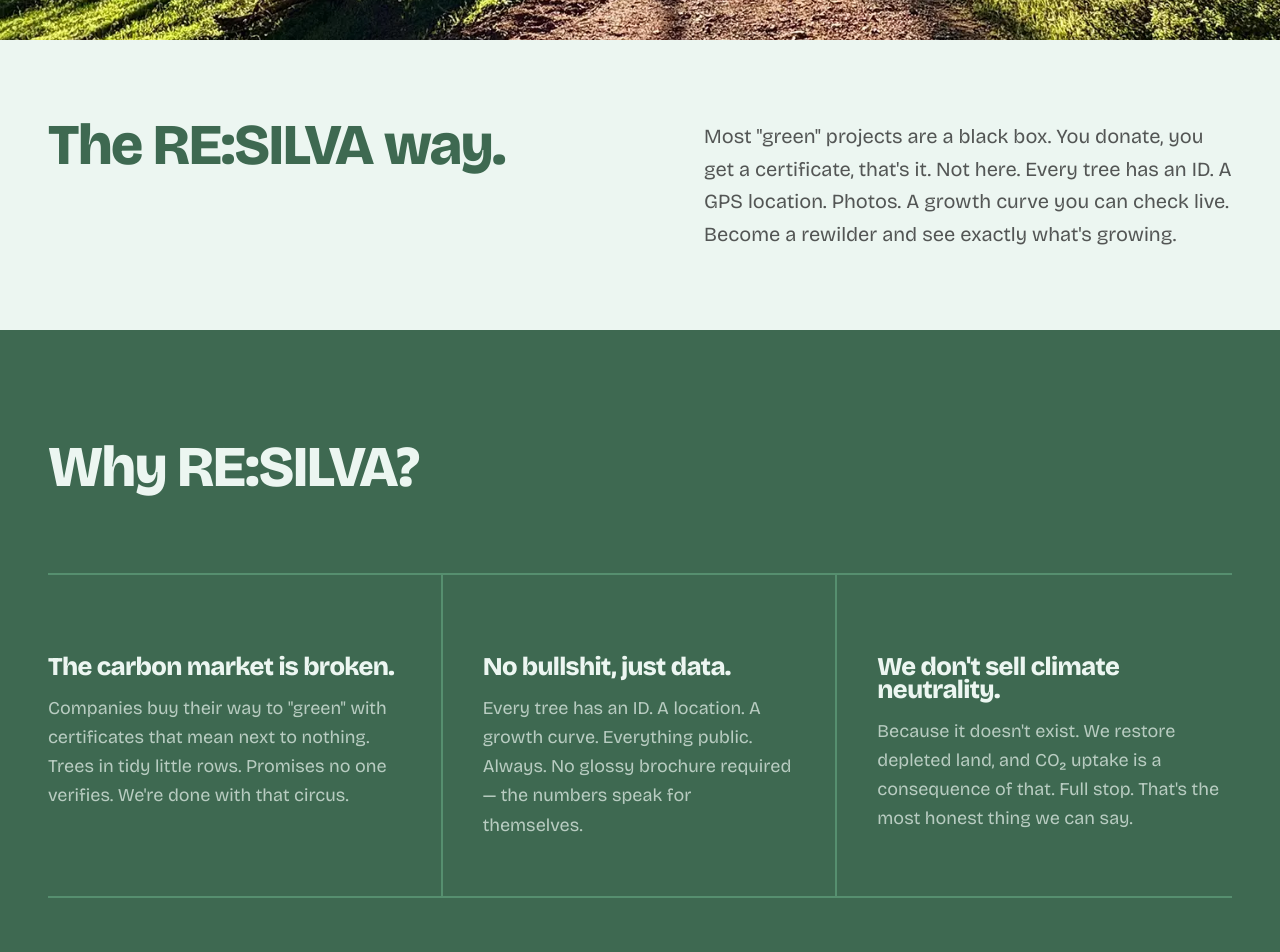
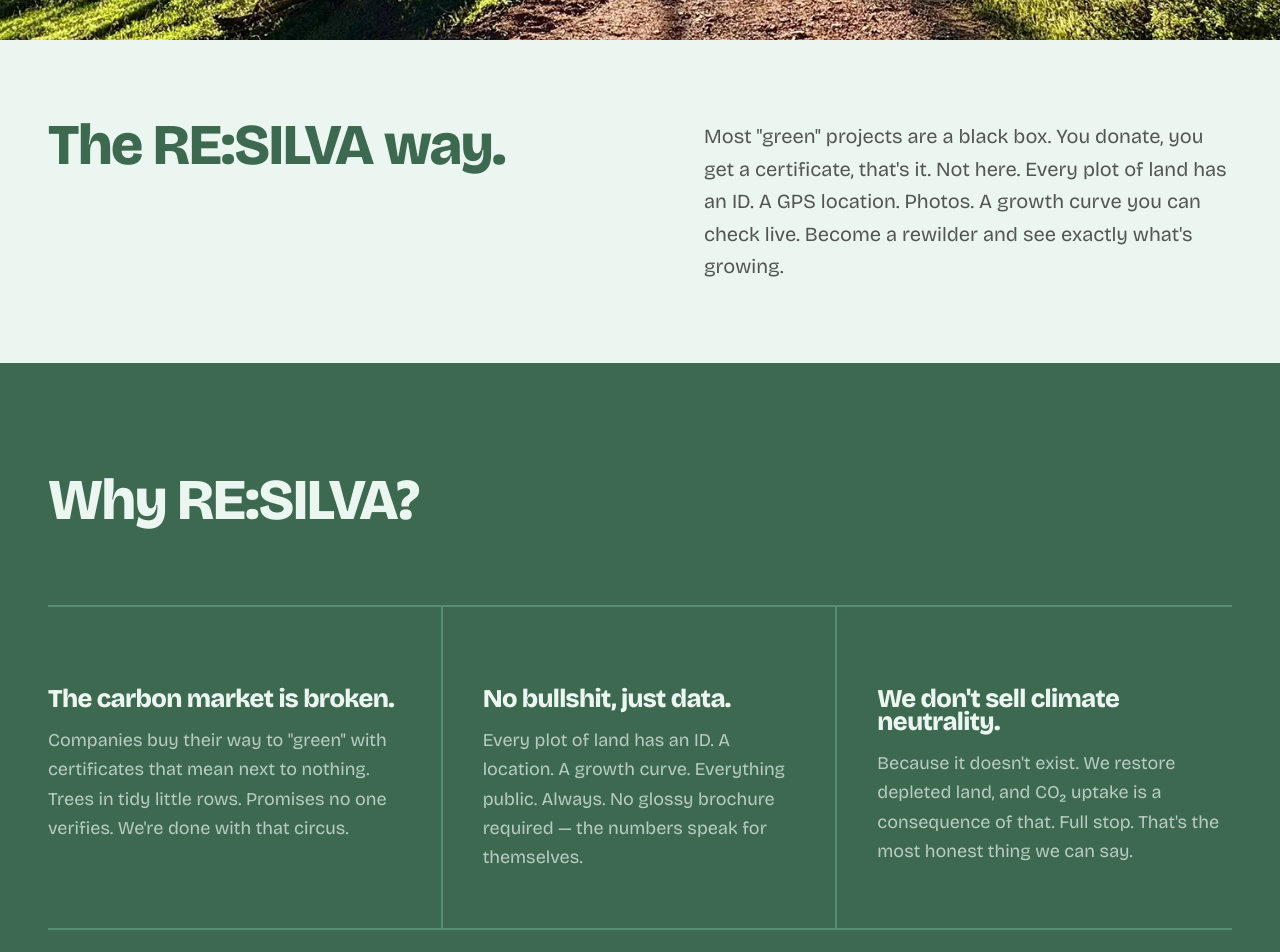
Before and after one commit to Trist01/resilva-webapp, a Next.js app: page / in a window 1280 px wide. Shown: the part 760-1712 px from the top of the page. Built offline with nearby package versions, Linux system fonts and the light colour scheme.

Commit message:
Fixed wrong tree ID claim

```diff
--- a/app/layout.tsx
+++ b/app/layout.tsx
@@ -22,7 +22,7 @@
 export const metadata: Metadata = {
   title: "RE:SILVA — Real trees. Real transparency.",
   description:
-    "RE:SILVA restores depleted land. Every tree has an ID, a GPS location, photos and a live growth curve you can follow.",
+    "RE:SILVA restores depleted land. Every plot of land has an ID, a GPS location, photos and a live growth curve you can follow.",
 };
 
 export default function RootLayout({
--- a/app/page.tsx
+++ b/app/page.tsx
@@ -20,7 +20,7 @@
   {
     icon: faMagnifyingGlassChart,
     title: "No bullshit, just data.",
-    body: "Every tree has an ID. A location. A growth curve. Everything public. Always. No glossy brochure required — the numbers speak for themselves.",
+    body: "Every plot of land has an ID. A location. A growth curve. Everything public. Always. No glossy brochure required — the numbers speak for themselves.",
   },
   {
     icon: faSeedling,
@@ -43,7 +43,7 @@
   {
     number: "03",
     title: "Monitoring",
-    body: "Satellites, sensors, field measurements, AI. Every tree has an ID. Everything on the dashboard. Live, public, for everyone.",
+    body: "Satellites, sensors, field measurements, AI. Every plot of land has an ID. Everything on the dashboard. Live, public, for everyone.",
   },
   {
     number: "04",
@@ -69,8 +69,8 @@
           <div className="md:w-1/2 space-y-5 text-lg md:text-xl leading-relaxed text-ink/75">
             <p>
               Most "green" projects are a black box. You donate, you get a
-              certificate, that's it. Not here. Every tree has an ID. A GPS
-              location. Photos. A growth curve you can check live. Become a
+              certificate, that's it. Not here. Every plot of land has an ID. A
+              GPS location. Photos. A growth curve you can check live. Become a
               rewilder and see exactly what's growing.
             </p>
           </div>
```
